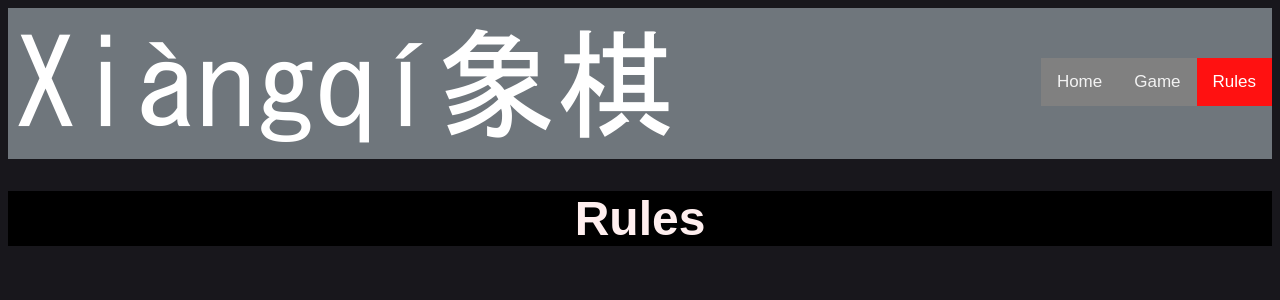
After one commit to cnastoski/Chinese_Chess, a Django app: page /game/rules in a window 1280 px wide. The commit adds this page. Shown: the top 300 px of the page. Run offline with Django 3.2, Linux system fonts and the light colour scheme.

Commit message:
changes correctly mapped urls prettied up html - i will find a way to standardize it php style xml looks good though

```diff
--- a/xiangqi/game/static/css/style.css
+++ b/xiangqi/game/static/css/style.css
@@ -1,3 +1,8 @@
+#title{
+  text-align: center;
+  font-size: xxx-large;
+
+}
 #banner {
   background-color: rgba(111,118,124,255);
   overflow: hidden;
@@ -30,7 +35,7 @@ body {
   background-color: #808080;
   overflow: hidden;
   font-family: Arial;
-  margin-top: 1em;
+  margin-top: 2.5em;
   float: right;
 }
 .topnav a {
--- a/xiangqi/game/templates/game/index.html
+++ b/xiangqi/game/templates/game/index.html
@@ -11,8 +11,9 @@
             <div id="banner">
                 <a id="logo" href="">Xiangqi</a>
                 <div class="topnav">
-                    <a href="" class="active">Home</a>
+                    <a href="./" class="active">Home</a>
                     <a href="">Game</a>
+                    <a href="">Rules</a>
                 </div>
             </div>
         </header>
--- /dev/null
+++ b/xiangqi/game/templates/game/rules.html
@@ -0,0 +1,26 @@
+{% load static %}
+<!DOCTYPE html>
+<html>
+    <head>
+        <link rel="stylesheet" type="text/css" href="{% static 'css/style.css' %}" media="screen"/>
+        <meta charset="UTF-8">
+        <title>Rules and Instructions</title>
+    </head>
+    <main>
+        <header>
+            <div id="banner">
+                <a id="logo" href="">Xiangqi</a>
+                <div class="topnav">
+                    <a href="./">Home</a>
+                    <a href="">Game</a>
+                    <a href="" class="active">Rules</a>
+                </div>
+            </div>
+        </header>
+        <body>
+            <div id="main">
+                <h1 id="title">Rules</h1>
+            </div>
+        </body>
+    </main>
+</html>
--- a/xiangqi/game/urls.py
+++ b/xiangqi/game/urls.py
@@ -5,4 +5,5 @@ from . import views
 app_name = 'game'
 urlpatterns = [
     path('', views.index, name='index'),
+    path('rules', views.rules, name='rules')
 ]
--- a/xiangqi/game/views.py
+++ b/xiangqi/game/views.py
@@ -8,6 +8,10 @@ from django.http import HttpResponse
 def index(request):
     return render(request, 'game/index.html')
 
+# Instructions view
+def rules(request):
+    return render(request, 'game/rules.html')
+
 # Main game view
 def game(request, user):
     return HttpResponse('Blank')
```
Also changed, not shown: xiangqi/game/templates/game/instructions.html (deleted, +0 -20 lines).
